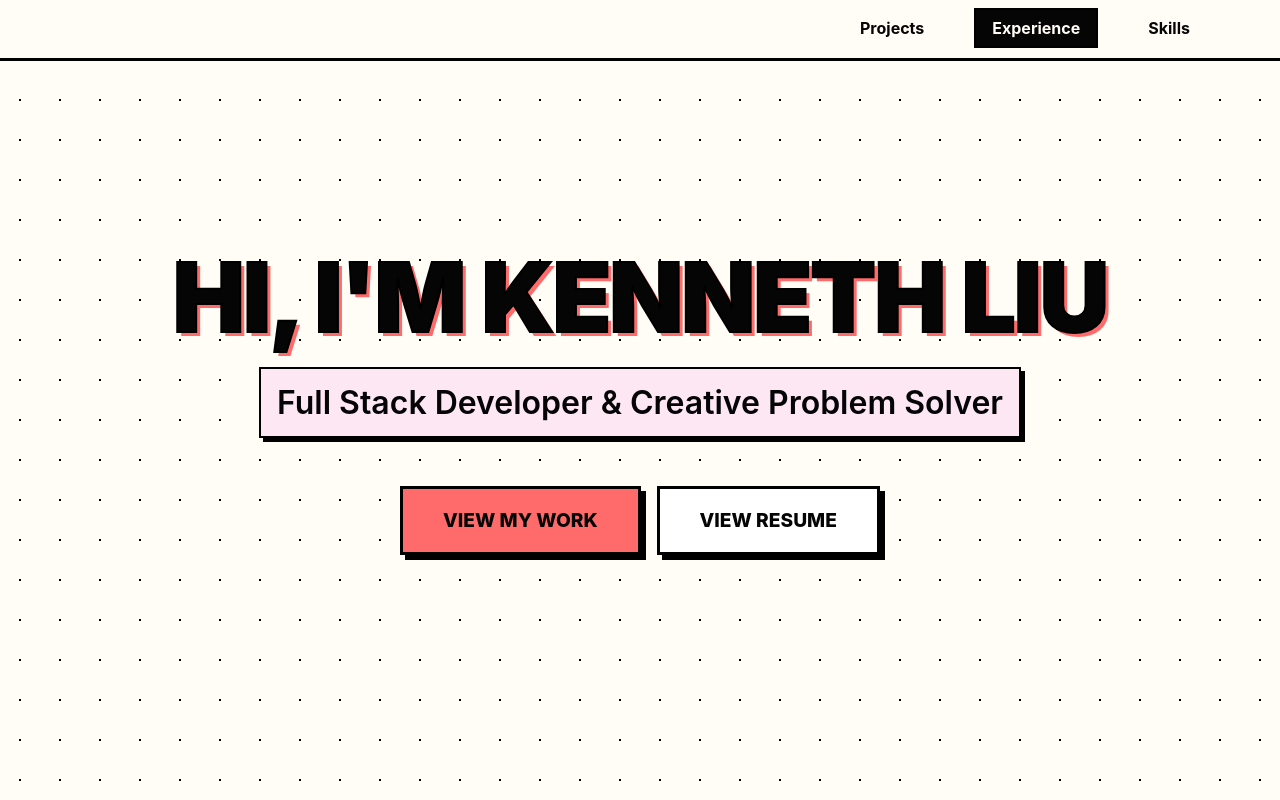
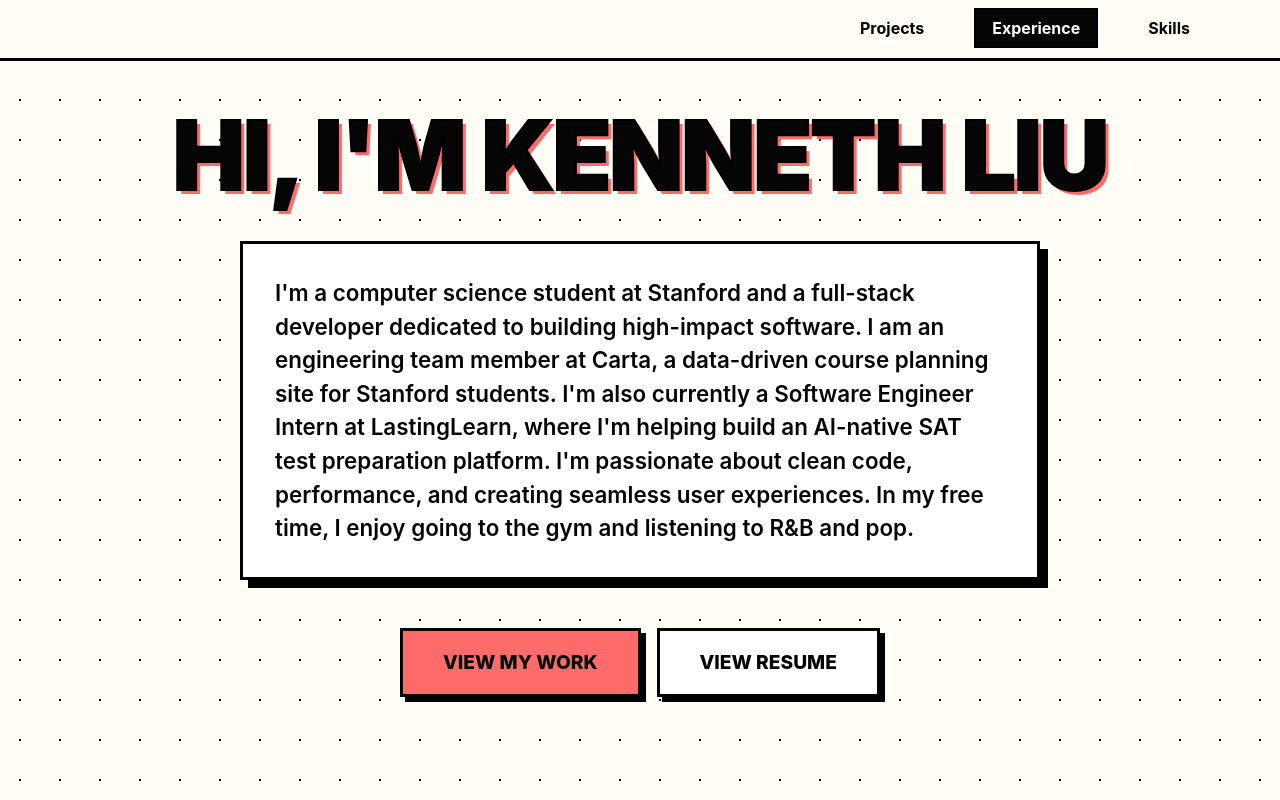
Before and after one commit to kennethliu0/kennethliu0.github.io, an Astro site: page / in a window 1280 px wide. Shown: the top 800 px of the page. Built offline with nearby package versions, Linux system fonts and the light colour scheme; Astro itself is replaced by a stand-in of ours.

Commit message:
Add about me section

```diff
--- a/src/components/PortfolioContent.astro
+++ b/src/components/PortfolioContent.astro
@@ -37,9 +37,10 @@ interface Props {
   employment: Job[];
   skills: SkillCategory[];
   socialLinks: SocialLinks;
+  about: string;
 }
 
-const { projects, employment, skills, socialLinks } = Astro.props;
+const { projects, employment, skills, socialLinks, about } = Astro.props;
 ---
 
 <section class="hero animate-on-load animate-fade-in-up-large">
@@ -47,9 +48,11 @@ const { projects, employment, skills, socialLinks } = Astro.props;
     <h1 class="animate-on-load animate-fade-in-up delay-200">
       Hi, I'm Kenneth Liu
     </h1>
-    <p class="subtitle animate-on-load animate-fade-in-up delay-400">
-      Full Stack Developer & Creative Problem Solver
-    </p>
+    <div class="about-container animate-on-load animate-fade-in-up delay-400">
+      <p class="about-text">
+        {about}
+      </p>
+    </div>
     <div style="display: flex; gap: 1rem; justify-content: center; flex-wrap: wrap;">
       <a
         href="#projects"
--- a/src/data/portfolio.ts
+++ b/src/data/portfolio.ts
@@ -126,3 +126,5 @@ export const socialLinks: SocialLinks = {
   linkedin: 'https://linkedin.com/in/kennethhliu',
   resume: '/Kenneth_Liu_resume.pdf'
 };
+
+export const about = "I'm a computer science student at Stanford and a full-stack developer dedicated to building high-impact software. I am an engineering team member at Carta, a data-driven course planning site for Stanford students. I'm also currently a Software Engineer Intern at LastingLearn, where I'm helping build an AI-native SAT test preparation platform. I'm passionate about clean code, performance, and creating seamless user experiences. In my free time, I enjoy going to the gym and listening to R&B and pop.";
--- a/src/pages/index.astro
+++ b/src/pages/index.astro
@@ -2,7 +2,7 @@
 import Layout from '../layouts/Layout.astro';
 import Navigation from '../components/Navigation.astro';
 import PortfolioContent from '../components/PortfolioContent.astro';
-import { projects, employment, skills, socialLinks } from '../data/portfolio';
+import { projects, employment, skills, socialLinks, about } from '../data/portfolio';
 ---
 <Layout title="Kenneth Liu | Portfolio">
 	<main class="app">
@@ -12,6 +12,7 @@ import { projects, employment, skills, socialLinks } from '../data/portfolio';
 			employment={employment}
 			skills={skills}
 			socialLinks={socialLinks}
+			about={about}
 		/>
 	</main>
 </Layout>
--- a/src/styles/global.css
+++ b/src/styles/global.css
@@ -165,15 +165,20 @@ button {
   -webkit-text-stroke: 2px var(--border);
 }
 
-.hero-content .subtitle {
-  font-size: clamp(1.2rem, 3vw, 2rem);
+.hero-content .about-container {
+  max-width: 800px;
+  margin: 2rem auto 3rem auto;
+  background-color: var(--bg-card);
+  border: 3px solid var(--border);
+  box-shadow: 8px 8px 0 var(--shadow-color);
+  padding: 2rem;
+  text-align: left;
+}
+
+.about-text {
+  font-size: clamp(1.1rem, 2.5vw, 1.4rem);
   color: var(--text-primary);
-  margin-bottom: 3rem;
-  background-color: var(--bg-secondary);
-  display: inline-block;
-  padding: 0.5rem 1rem;
-  border: 2px solid var(--border);
-  box-shadow: 4px 4px 0 var(--shadow-color);
+  line-height: 1.5;
   font-weight: 600;
 }
 
```
